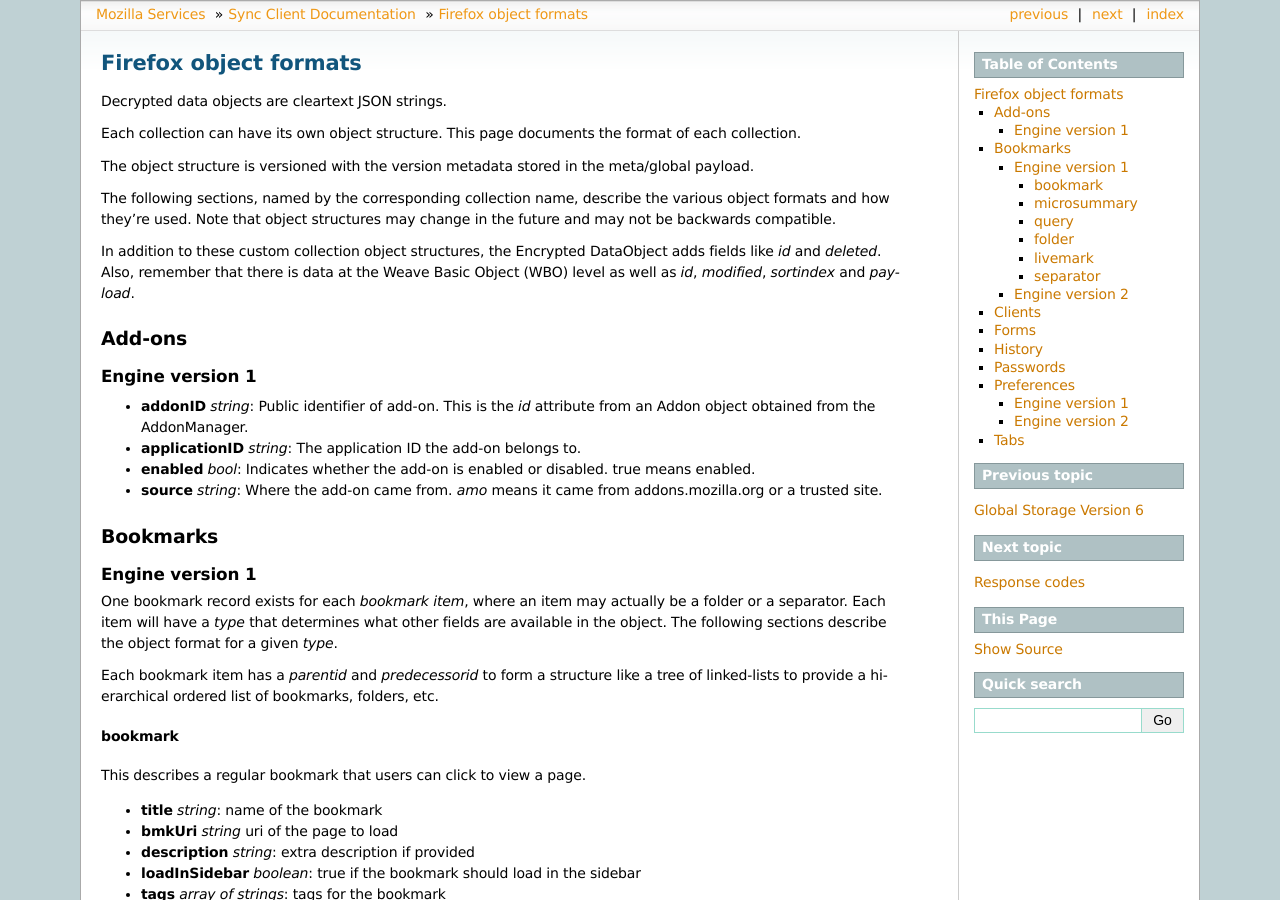
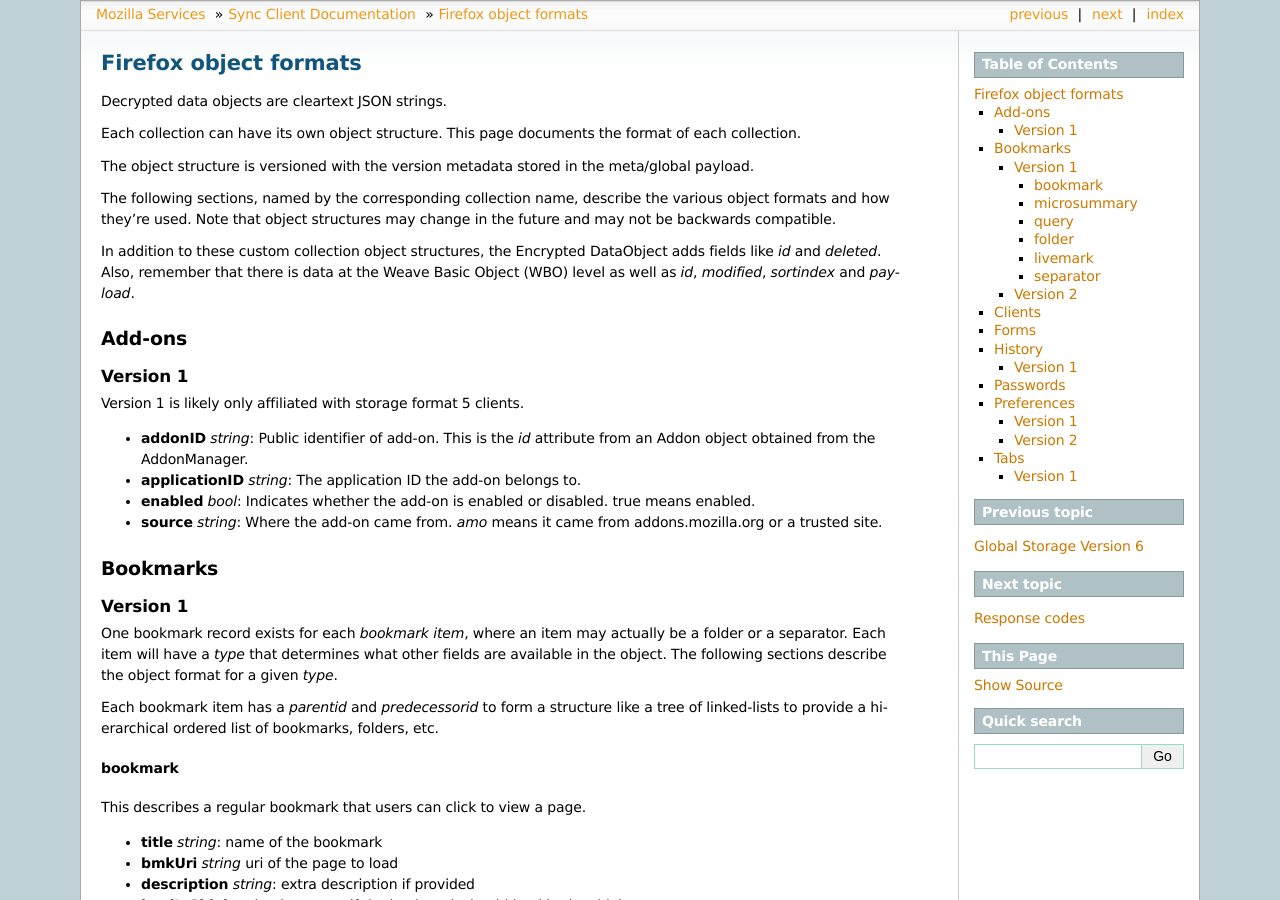
Before and after one commit to mozilla-services/docs, a Sphinx documentation site: the page built from source/sync/objectformats.rst, in a window 1280 px wide and 900 px high. Built offline with Sphinx 7.4.7, drawn with Linux system fonts in a browser that asks for light colours; the version number could not be read and is left out; some of the changed text lies outside the part shown.

Commit message:
Explicitly call out version 1 in prep for new versions

```diff
--- a/source/sync/objectformats.rst
+++ b/source/sync/objectformats.rst
@@ -24,8 +24,10 @@
 Add-ons
 =======
 
-Engine version 1
-----------------
+Version 1
+---------
+
+Version 1 is likely only affiliated with storage format 5 clients.
 
 * **addonID** *string*: Public identifier of add-on. This is the *id* attribute from an Addon object obtained from the AddonManager.
 * **applicationID** *string*: The application ID the add-on belongs to.
@@ -35,8 +37,8 @@
 Bookmarks
 =========
 
-Engine version 1
-----------------
+Version 1
+---------
 
 One bookmark record exists for each *bookmark item*, where an item may actually
 be a folder or a separator. Each item will have a *type* that determines what
@@ -140,8 +142,8 @@
 * **predecessorid** *string*: GUID of the item before this (empty if it's first)
 * **type** *string*: "separator"
 
-Engine version 2
-----------------
+Version 2
+---------
 
 Same as engine version 1, except:
 
@@ -173,6 +175,9 @@
 History
 =======
 
+Version 1
+---------
+
 Every page a user visits generates a history item/page. One history (page) per record.
 
 * **histUri** *string*: uri of the page
@@ -197,8 +202,8 @@
 Preferences
 ===========
 
-Engine version 1
-----------------
+Version 1
+---------
 
 Some preferences used by Firefox will be synced to other clients. There is only one record for preferences with a GUID "preferences".
 
@@ -207,8 +212,8 @@
 * **type** *string*: the type of preference (int, string, boolean)
 * **value** *depends on type*: value of the preference
 
-Engine version 2
-----------------
+Version 2
+---------
 
 There is only one record for preferences, using nsIXULAppInfo.ID as the GUID. Custom preferences can be synced by following `these instructions <https://developer.mozilla.org/en/Firefox_Sync/Syncing_custom_preferences>`_.
 
@@ -219,6 +224,9 @@
 Tabs
 ====
 
+Version 1
+---------
+
 Tabs describe the opened tabs on a given client to provide functionality like get-up-n-go. Each client will provide one record.
 
 * **clientName** *string*: name of the client providing these tabs
```
